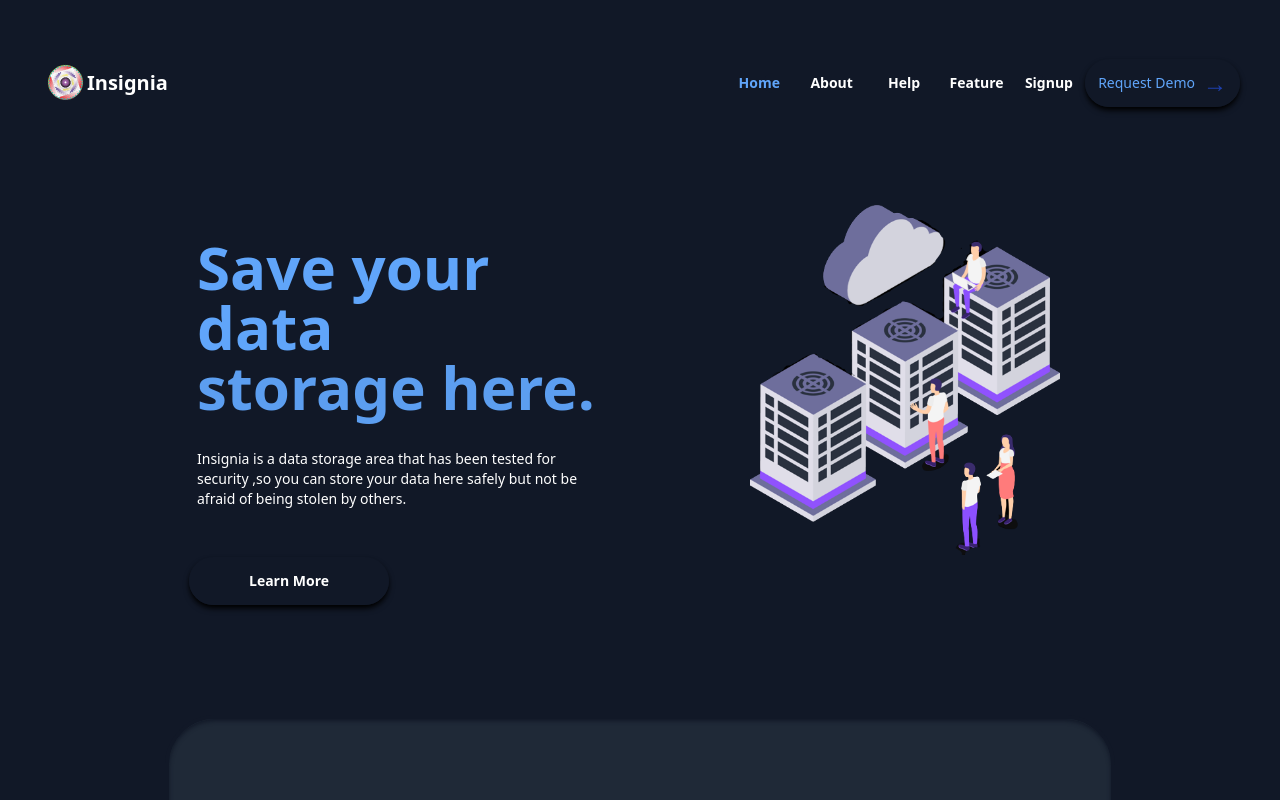
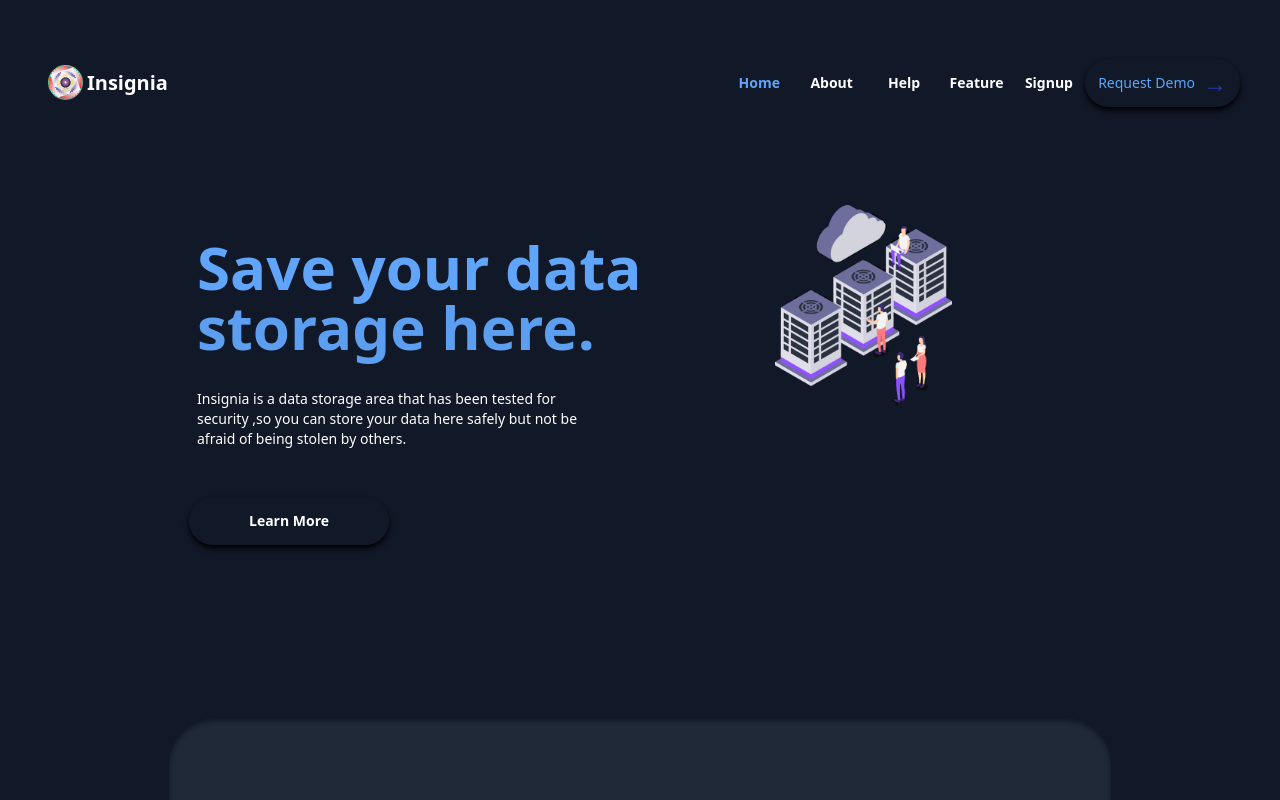
Before and after one commit to instagram-2000/Insignia, a React (Create React App) app: page / in a window 1280 px wide. Shown: the top 800 px of the page. Built offline with nearby package versions, Linux system fonts and the light colour scheme.

Commit message:
somet size changes

```diff
--- a/src/components/Footer/Footer.js
+++ b/src/components/Footer/Footer.js
@@ -10,10 +10,10 @@ const Footer = () => {
 
             <div className='flex flex-col md:flex-row px-4 w-screen md:w-[950px]  mx-auto h-auto md:h-[100px] pt-4 bg-green-900 md:bg-gray-900 pb-8 md:pb-0'>
                 <div className="flex flex-col md:w-[450px] ">
-                    <div className="font-bold text-2xl md:text-3xl text-blue-300 ml-4 md:ml-0">Subscribe !</div>
-                    <div className="text md:mt-4 text-white text-sm ml-4 md:ml-0">Join out news letter to never miss any latest news.</div>
+                    <div className="font-bold text-2xl md:text-3xl text-blue-300 ml-2 md:ml-0">Subscribe !</div>
+                    <div className="text md:mt-4 text-white text-sm ml-2 md:ml-0">Join out news letter to never miss any latest news.</div>
                 </div>
-                <div className="buttons md:w-[500px] pt-3 md:mt-3 flex justify-center items-center bg-green-900 md:bg-gray-900">
+                <div className="buttons md:w-[500px] pt-3 md:mt-3 flex  items-center bg-green-900 md:bg-gray-900">
                     <div className="md:rounded-full rounded-xl w-auto mx-1 md:w-[380px] md:bg-gray-800 h-[45px] md:h-[55px] flex md:flex-row   items-center shadow-inner border-1 border-black shadow-black bg-white">
                         <input type="text" placeholder='Enter Your Email' className='md:bg-gray-800 ml-2 bg-white' />
                         <span className=' w-20 mr-2 md:h-8 shadow-lg hover:shadow-white hover:border  hover:border-blue-900 cursor-pointer shadow-black md:bg-gray-900 bg-gray-800 text-white rounded-full ml-2 md:ml-16 flex justify-center items-center '>Join us</span>
--- a/src/components/Homepage.js
+++ b/src/components/Homepage.js
@@ -8,7 +8,7 @@ import Learnmore from "./utilty/Learnmore";
 import Securitysection from "./utilty/Securitysection";
 const Homepage = () => {
   return (
-    <div className="bg-gray-900  h-full w-screen md:h-auto pt-[20px] md:pt-[60px] overflow-hidden">
+    <div className="bg-gray-900  h-full max-w-[1800px] md:h-auto pt-[20px] md:pt-[60px] overflow-hidden">
 
         {/*Adding navigation through components*/}
         <Mainnavigation />
--- a/src/components/utilty/Learnmore.js
+++ b/src/components/utilty/Learnmore.js
@@ -19,8 +19,8 @@ const Learnmore = () => {
 
                 </div>
             </div>
-            <div className=" md:w-[500px] ">
-                <img src={Diagram} alt='image here ' className='mx-auto md:ml-[110px] h-[250px] md:h-[350px]' ></img>
+            <div className=" max-w-[500px] ">
+                <img src={Diagram} alt='image here ' className='mx-auto md:ml-[110px] h-[200px] max-h-[350px]' ></img>
             </div>
         </div>
     )
```
